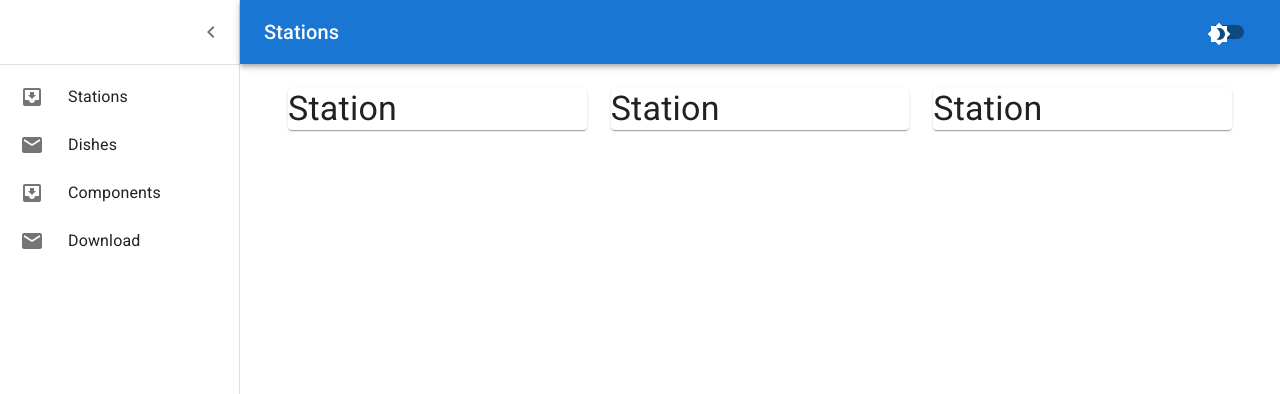
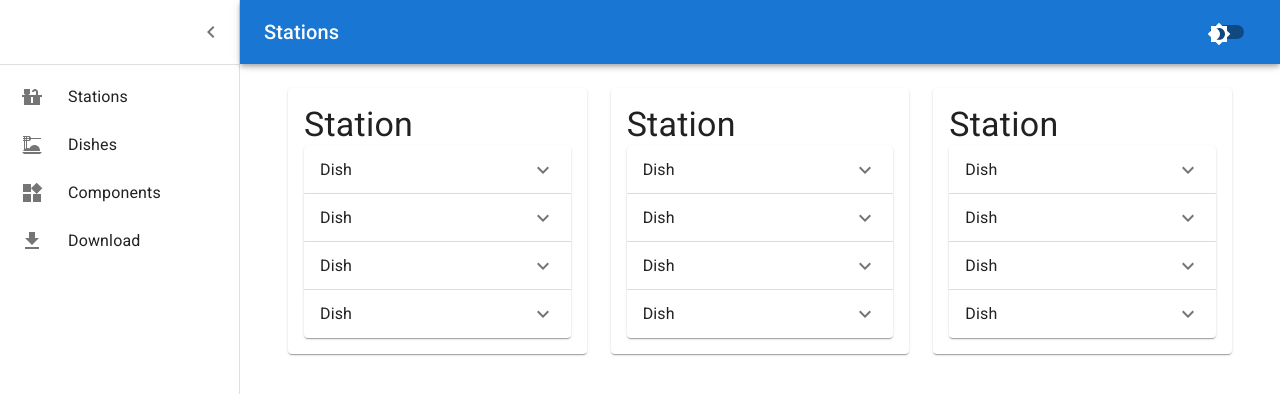
Before and after one commit to csamuele/preppr-old, a React (Create React App) app: page / in a window 1280 px wide. Shown: the top 394 px of the page. Built offline with nearby package versions, Linux system fonts and the light colour scheme; the HTML template or start-up script is replaced by a standard one.

Commit message:
add dish accordian

```diff
--- a/src/components/Drawer.tsx
+++ b/src/components/Drawer.tsx
@@ -21,6 +21,10 @@ import MailIcon from '@mui/icons-material/Mail';
 import { ColorModeContext } from './ToggleColorMode';
 import ColorModeToggleButton from './ColorModeToggleButton';
 import { useContext } from 'react';
+import CountertopsIcon from '@mui/icons-material/Countertops';
+import DinnerDiningIcon from '@mui/icons-material/DinnerDining';
+import WidgetsIcon from '@mui/icons-material/Widgets';
+import DownloadIcon from '@mui/icons-material/Download';
 
 const drawerWidth = 240;
 
@@ -138,8 +142,24 @@ export default function MiniDrawer({ children, header }: { children: React.React
         </DrawerHeader>
         <Divider />
         <List>
-          {['Stations', 'Dishes', 'Components', 'Download'].map((text, index) => (
-            <ListItem key={text} disablePadding sx={{ display: 'block' }}>
+          {[
+                {
+                    name: 'Stations',
+                    icon: <CountertopsIcon/>
+                },
+                {
+                    name: 'Dishes',
+                    icon: <DinnerDiningIcon/>,
+                },
+                {
+                    name: 'Components',
+                    icon: <WidgetsIcon/>,
+                },
+                {
+                    name: 'Download',
+                    icon: <DownloadIcon/>,
+                }].map((item, index) => (
+            <ListItem key={item.name} disablePadding sx={{ display: 'block' }}>
               <ListItemButton
                 sx={{
                   minHeight: 48,
@@ -154,9 +174,9 @@ export default function MiniDrawer({ children, header }: { children: React.React
                     justifyContent: 'center',
                   }}
                 >
-                  {index % 2 === 0 ? <InboxIcon /> : <MailIcon />}
+                  {item.icon}
                 </ListItemIcon>
-                <ListItemText primary={text} sx={{ opacity: open ? 1 : 0 }} />
+                <ListItemText primary={item.name} sx={{ opacity: open ? 1 : 0 }} />
               </ListItemButton>
             </ListItem>
           ))}
--- /dev/null
+++ b/src/components/Stations/DishAccordian.tsx
@@ -0,0 +1,20 @@
+import Box from '@mui/material/Box';
+import DishComponentsList from './DishComponentsList';
+import React from 'react';
+
+export default function DishAccordian() {
+    const [expanded, setExpanded] = React.useState<string | false>(false);
+
+    const handleChange =
+      (panel: string) => (event: React.SyntheticEvent, isExpanded: boolean) => {
+        setExpanded(isExpanded ? panel : false);
+      };
+  return (
+    <Box>
+        <DishComponentsList expanded={expanded === 'panel1'} onChange={handleChange('panel1')}/>
+        <DishComponentsList expanded={expanded === 'panel2'} onChange={handleChange('panel2')}/>
+        <DishComponentsList expanded={expanded === 'panel3'} onChange={handleChange('panel3')}/>
+        <DishComponentsList expanded={expanded === 'panel4'} onChange={handleChange('panel4')}/>
+    </Box>
+  );
+}
--- /dev/null
+++ b/src/components/Stations/DishComponent.tsx
@@ -0,0 +1,13 @@
+import ListItem from '@mui/material/ListItem';
+import ListItemButton from '@mui/material/ListItemButton';
+import ListItemText from '@mui/material/ListItemText';
+
+export default function DishComponent() {
+    return (
+        <ListItem>
+            <ListItemButton>
+                <ListItemText primary="Component" />
+            </ListItemButton>
+        </ListItem>
+    )
+}
--- /dev/null
+++ b/src/components/Stations/DishComponentsList.tsx
@@ -0,0 +1,37 @@
+import List from '@mui/material/List';
+import DishComponent from './DishComponent';
+import Accordion from '@mui/material/Accordion';
+import AccordionSummary from '@mui/material/AccordionSummary';
+import AccordionDetails from '@mui/material/AccordionDetails';
+import Typography from '@mui/material/Typography';
+import ExpandMoreIcon from '@mui/icons-material/ExpandMore';
+import React, { useState } from 'react';
+
+interface DishComponentsListProps {
+    expanded: boolean;
+    onChange: (event: React.SyntheticEvent, isExpanded: boolean) => void;
+}
+
+const DishComponentsList: React.FC<DishComponentsListProps> = ({expanded, onChange}) => {
+
+    return (
+        <Accordion expanded={expanded} onChange={onChange}>
+            <AccordionSummary
+            expandIcon={<ExpandMoreIcon />}
+            aria-controls="panel1a-content"
+            id="panel1a-header"
+            >
+                <Typography>Dish</Typography>
+            </AccordionSummary>
+            <AccordionDetails>
+                <List>
+                    <DishComponent/>
+                    <DishComponent/>
+                    <DishComponent/>
+                </List>
+            </AccordionDetails>
+        </Accordion>
+    )
+}
+
+export default DishComponentsList;
--- a/src/features/Station.tsx
+++ b/src/components/Stations/Station.tsx
@@ -1,12 +1,12 @@
-import React from 'react';
 import { Grid, Card, Typography } from '@mui/material';
-
+import DishAccordian from './DishAccordian';
 
 const Station = () => {
     return (
         <Grid item xs={4}>
-            <Card>
+            <Card sx={{p: 2}}>
                 <Typography variant='h4' component='h2'>Station</Typography>
+                <DishAccordian/>
             </Card>
         </Grid>
     );
```
Also changed, not shown: src/App.tsx (+1 -8 lines), src/components/Stations/StationsList.tsx (renamed from src/features/StationsList.tsx).
